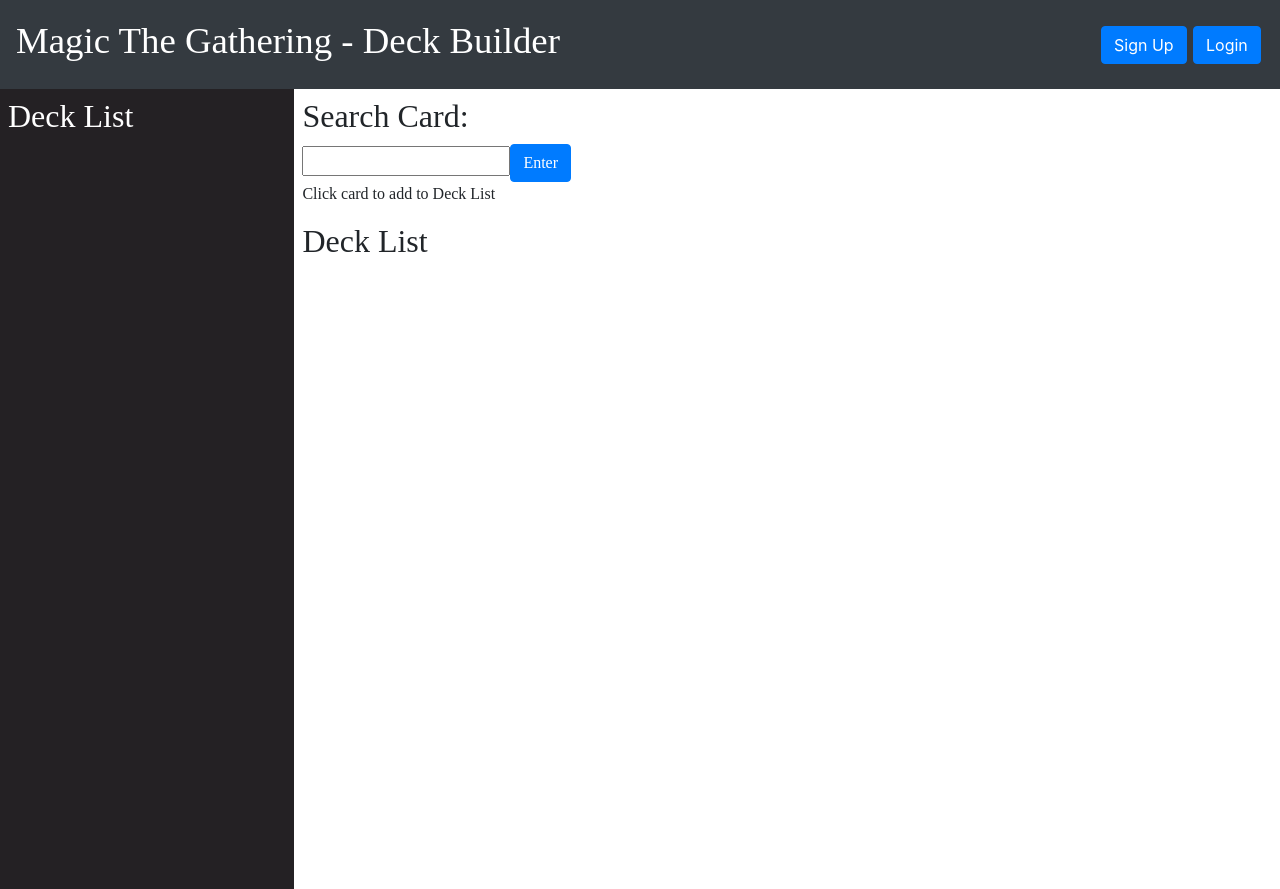
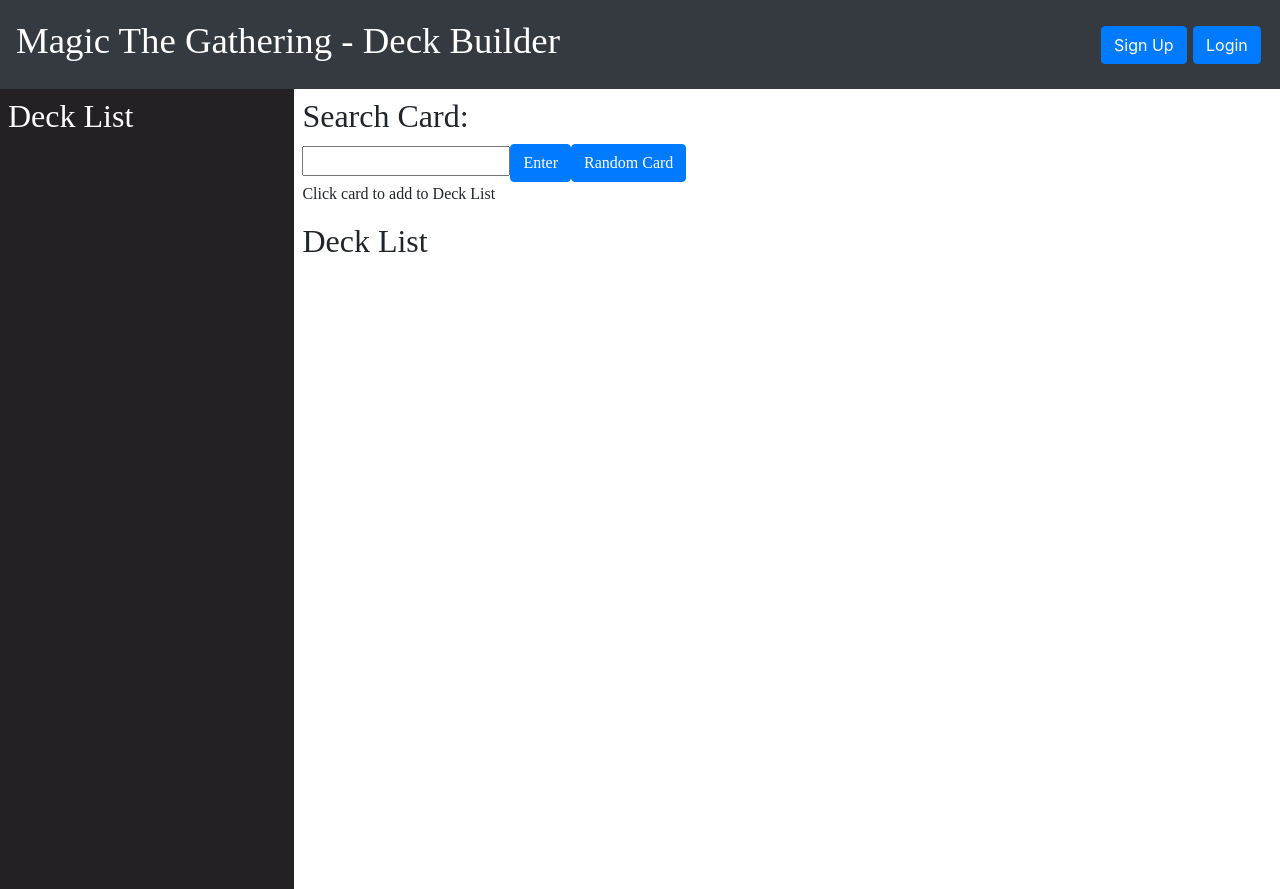
Before and after one commit to brianmcalonen/mtg-app, a React (Create React App) app: page / in a window 1280 px wide. Built offline with nearby package versions, Linux system fonts and the light colour scheme.

Commit message:
random card

```diff
--- a/src/App.js
+++ b/src/App.js
@@ -16,7 +16,6 @@
       sideList: []
     };
 
-    // This binding is necessary to make `this` work in the callback
     this.handleChange = this.handleChange.bind(this);
     this.search = this.search.bind(this);
     this.addCard = this.addCard.bind(this);
@@ -60,22 +59,25 @@
     console.log(this.state.deckList)
   }
 
-  // delete card from both sideList && deckList
-
-  // deleteCard(item, index) {
-  //   let sideListCopy = [...this.state.deckList];
-
-  //   delete sideListCopy[index];
-
-  //   this.setState({
-  //     sideList: sideListCopy
-  //   })
-  // }
-
   handleChange(event) {
     this.setState({
       inputValue: event.target.value
     });
+  }
+
+  random(event) {
+    event.preventDefault();
+
+    let random = Math.floor(Math.random() * 4980);
+
+    fetch(`https://api.magicthegathering.io/v1/cards/${random}`)
+      .then(response => response.json())
+      .then(data => {
+        console.log(data)
+        console.log(this.state.data)
+      });
+
+
   }
 
   search(event) {
@@ -148,6 +150,7 @@
             input={this.state.inputValue}
             handleChange={this.handleChange}
             search={this.search}
+            random={this.random}
           ></SearchCard>
 
           <p>Click card to add to Deck List</p>
--- a/src/components/SearchCard.js
+++ b/src/components/SearchCard.js
@@ -14,6 +14,11 @@
                 className="btn btn-primary">
             Enter
             </button>
+            <button
+                onClick={this.props.random}
+                className="btn btn-primary">
+            Random Card
+            </button>
             <br />
         </div>
         );
```
